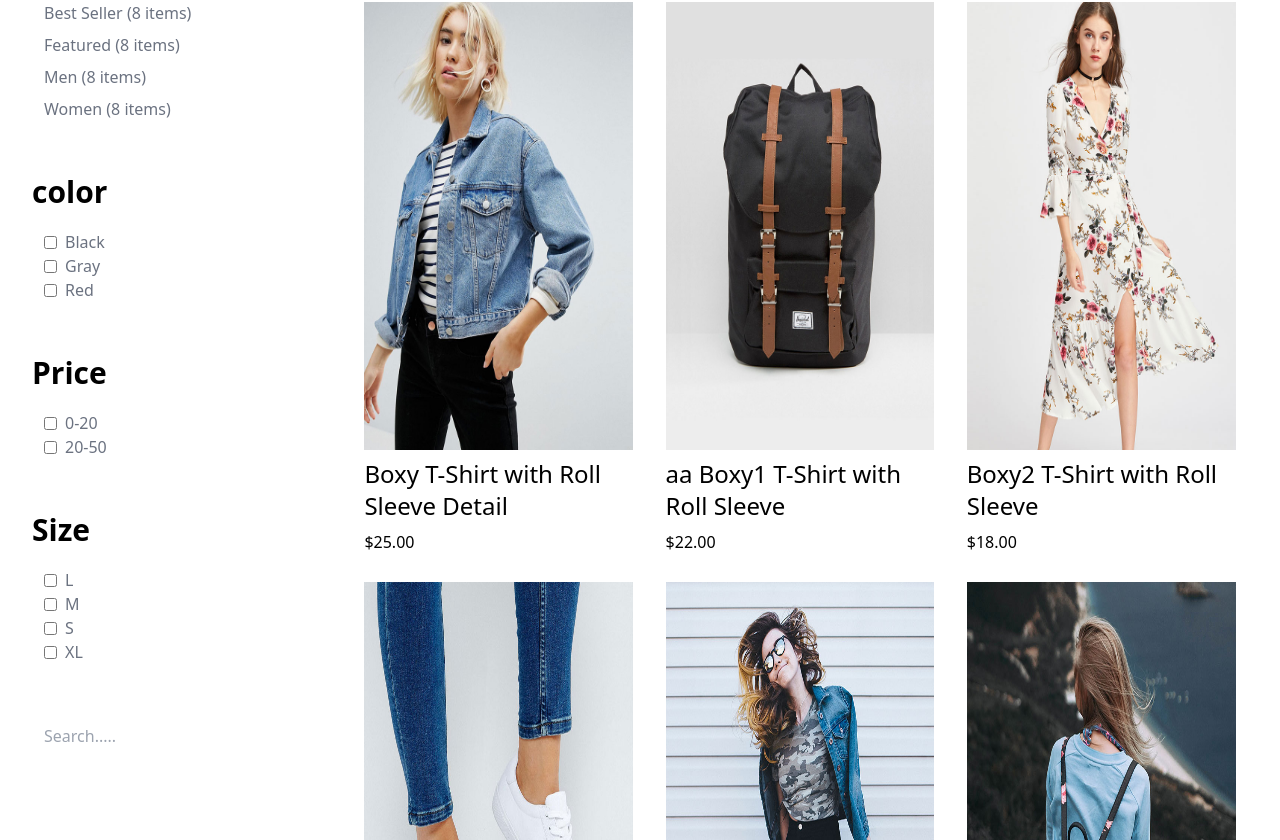
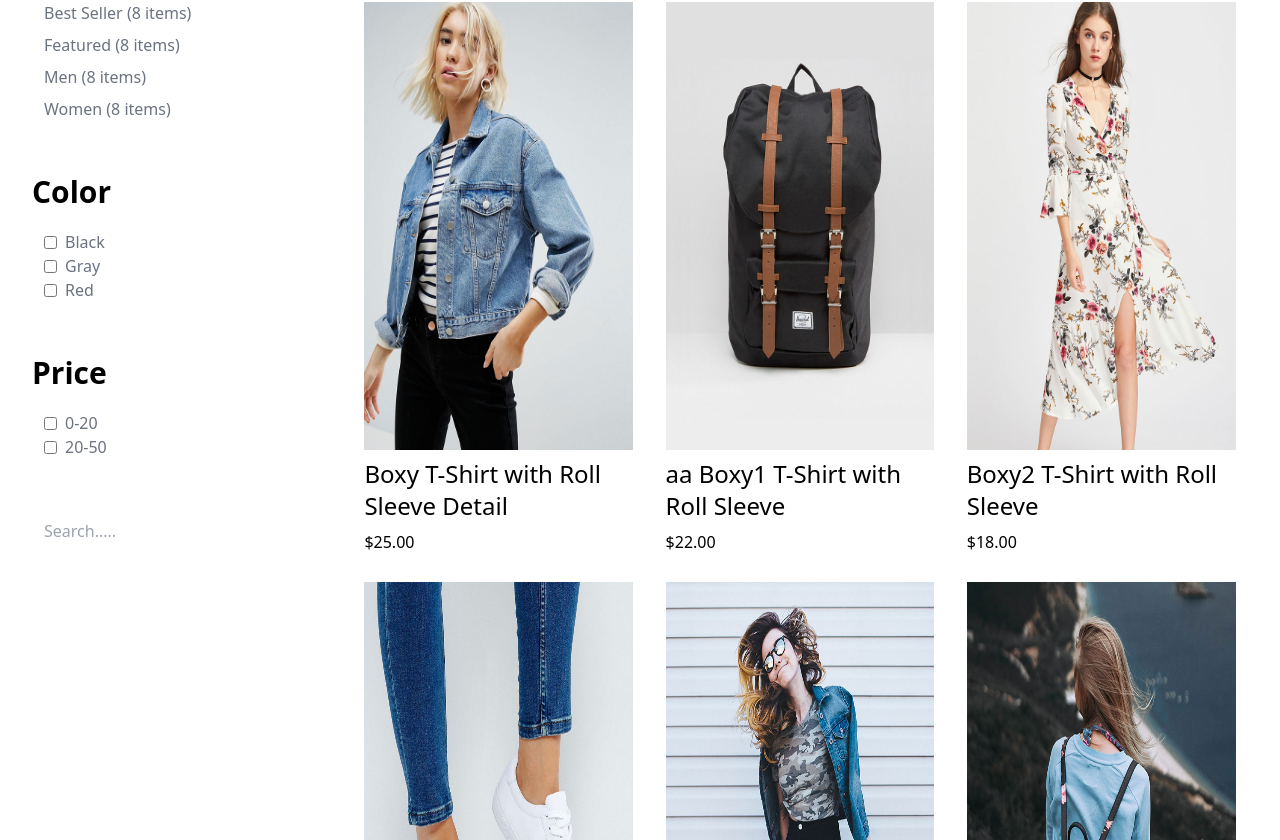
Before and after one commit to Abdellah-Majdoul/Abdellah-majdoul-projet-final-reactjs, a React (Create React App) app: page /shop in a window 1280 px wide. Shown: the part 520-1360 px from the top of the page. Built offline with nearby package versions, Linux system fonts and the light colour scheme.

Commit message:
add shop detail filter

```diff
--- a/src/components/shop/shop.jsx
+++ b/src/components/shop/shop.jsx
@@ -1,33 +1,44 @@
 import React, { useState } from 'react';
-import images from "../../constant/images"
+import images from "../../constant/images";
 import { UseAppContext } from '../../context';
 import { useNavigate } from 'react-router-dom';
+
 const ShopPage = () => {
-    const {dataJson} =UseAppContext()
-    const newTab =dataJson
-    const slicing=newTab.slice(0,6)
+    const { dataJson } = UseAppContext();
+    const initialProducts = dataJson.slice(0, 6);
+    const [products, setProducts] = useState(initialProducts);
     const [sortOpt, setSortOpt] = useState();
-    const navigate =useNavigate()
+    const navigate = useNavigate();
+
     const clickSort = (e) => {
-    const hand=e.target.value
+        const hand = e.target.value;
         setSortOpt(hand);
 
-  const sortedData = [...slicing];
+        const sortedData = [...initialProducts];
         if (hand === "Alphabetic A-Z") {
-      sortedData.sort((a, b) =>a.title.localeCompare(b.title));
+            sortedData.sort((a, b) => a.title.localeCompare(b.title));
         } else if (hand === "Alphabetic Z-A") {
-        sortedData.sort((a, b) =>b.title.localeCompare(a.title));
+            sortedData.sort((a, b) => b.title.localeCompare(a.title));
         }
+        setProducts(sortedData);
     };
+
+    const filterPrice = (min, max) => {
+        const filteredProducts = initialProducts.filter(
+            product => parseFloat(product.price.replace('$', '')) >= min && parseFloat(product.price.replace('$', '')) <= max
+        );
+        setProducts(filteredProducts);
+    };
+
     return (
         <div id='shop'>
             <div className='pb-[10rem] relative'>
-                <img className='w-full h-[30vh] bg-cover' src={images.banner5} alt=''/>
+                <img className='w-full h-[30vh] bg-cover' src={images.banner5} alt='' />
                 <div className='absolute text-6xl font-bold top-[5rem] left-[45rem] text-white'>
                     <h1>PRODUCT</h1>
                 </div>
             </div>
-           <div className='flex justify-around '>
+            <div className='flex justify-around'>
                 <div className='flex flex-col gap-[6vh]'>
                     <div className='flex flex-col gap-[2vh]'>
                         <p className='text-[30px] font-bold'>Categories</p>
@@ -39,18 +50,18 @@ const clickSort = (e) => {
                         </div>
                     </div>
                     <div className='flex flex-col gap-[2vh]'>
-                        <p className='text-[30px] font-bold'>color</p>
+                        <p className='text-[30px] font-bold'>Color</p>
                         <div className='ms-3'>
                             <div className='flex gap-2 items-center'>
-                                 <input type="checkbox" name="" id="black" />
+                                <input type="checkbox" id="black" />
                                 <label htmlFor="black" className='text-gray-500'>Black</label>
                             </div>
                             <div className='flex gap-2 items-center'>
-                                 <input type="checkbox" name="" id="gray" />
-                                  <label htmlFor="gary" className='text-gray-500'>Gray</label>
+                                <input type="checkbox" id="gray" />
+                                <label htmlFor="gray" className='text-gray-500'>Gray</label>
                             </div>
                             <div className='flex gap-2 items-center'>
-                                 <input type="checkbox" name="" id="red" />
+                                <input type="checkbox" id="red" />
                                 <label htmlFor="red" className='text-gray-500'>Red</label>
                             </div>
                         </div>
@@ -59,41 +70,18 @@ const clickSort = (e) => {
                         <p className='text-[30px] font-bold'>Price</p>
                         <div className='ms-3'>
                             <div className='flex gap-2 items-center'>
-                                 <input type="checkbox" name="" id="black" />
-                                  <label htmlFor="black" className='text-gray-500'>0-20</label>
+                                <input type="checkbox" onChange={() => filterPrice(0, 20)} />
+                                <label className='text-gray-500'>0-20</label>
                             </div>
                             <div className='flex gap-2 items-center'>
-                                 <input type="checkbox" name="" id="gray" />
-                                 <label htmlFor="gary" className='text-gray-500'>20-50</label>
+                                <input type="checkbox" onChange={() => filterPrice(20, 50)} />
+                                <label className='text-gray-500'>20-50</label>
                             </div>
                         </div>
                     </div>
-                    <div className='flex flex-col gap-[2vh]'>
-                        <p className='text-[30px] font-bold'>Size</p>
-                        <div className='ms-3'>
-                            <div className='flex gap-2 items-center'>
-                                 <input type="checkbox" name="" id="black" />
-                                  <label htmlFor="black" className='text-gray-500'>L</label>
+                    <input type="text" placeholder='Search.....' className='p-3 w-64' />
                 </div>
-                            <div className='flex gap-2 items-center'>
-                                 <input type="checkbox" name="" id="gray" />
-                                  <label htmlFor="gary" className='text-gray-500'>M</label>
-                            </div>
-                            <div className='flex gap-2 items-center'>
-                                 <input type="checkbox" name="" id="red" />
-                                  <label htmlFor="red" className='text-gray-500'>S</label>
-                            </div>
-                            <div className='flex gap-2 items-center'>
-                                 <input type="checkbox" name="" id="red" />
-                                  <label htmlFor="red" className='text-gray-500'>XL</label>
-                            </div>
-                        </div>
-                    </div>
-
-                    <input type="text" placeholder='Search.....' className='p-3 w-64'/>
-
-                </div>
-            <div className='w-[70vw]  '>
+                <div className='w-[70vw]'>
                     <div>
                         <select
                             className='w-[16vw] py-2 px-2 border border-gray-400'
@@ -109,17 +97,20 @@ const clickSort = (e) => {
                         </select>
                     </div>
                     <div className='flex justify-evenly pt-5 pb-5 flex-wrap gap-5'>
-            {slicing.map((e)=>
-
-                <div className='w-[30%] h-[70vh] flex flex-col gap-2 hover:p-3 '>
-                    <img src={images[e.image]} alt='' className='bg-cover h-[80%] w-[100%]'/>
+                        {products.map((e) =>
+                            <div key={e.id} className='w-[30%] h-[70vh] flex flex-col gap-2 hover:p-3'>
+                                <img src={images[e.image]} alt='' className='bg-cover h-[80%] w-[100%]' />
                                 <div className='flex flex-col gap-2'>
-                        <h1 className='text-2xl hover:text-red-600 cursor-pointer'  onClick={() => { navigate(`/shop/${e.id}`) }}>{e.title}</h1>
+                                    <h1
+                                        className='text-2xl hover:text-red-600 cursor-pointer'
+                                        onClick={() => navigate(`/shop/${e.id}`)}
+                                    >
+                                        {e.title}
+                                    </h1>
                                     <p>{e.price}</p>
                                 </div>
                             </div>
                         )}
-
                     </div>
                 </div>
             </div>
--- a/src/components/shop/shopdetail.jsx
+++ b/src/components/shop/shopdetail.jsx
@@ -54,7 +54,7 @@ const ShopDetail = () => {
               </div>
               <div className='flex gap-9'>
               <p class="text-gray-600 mb-4">Brand: {findobj.brand}</p>
-              <p className='text-gray-600 mb-4'>categorie: {findobj.categories}</p>
+              <p className='text-gray-600 mb-4'>categorie: {findobj.categories.join(" - ")}</p>
               </div>
 
               <div class="flex space-x-4 mb-6">
```
Lines whose indentation alone changed are shown as unchanged.
